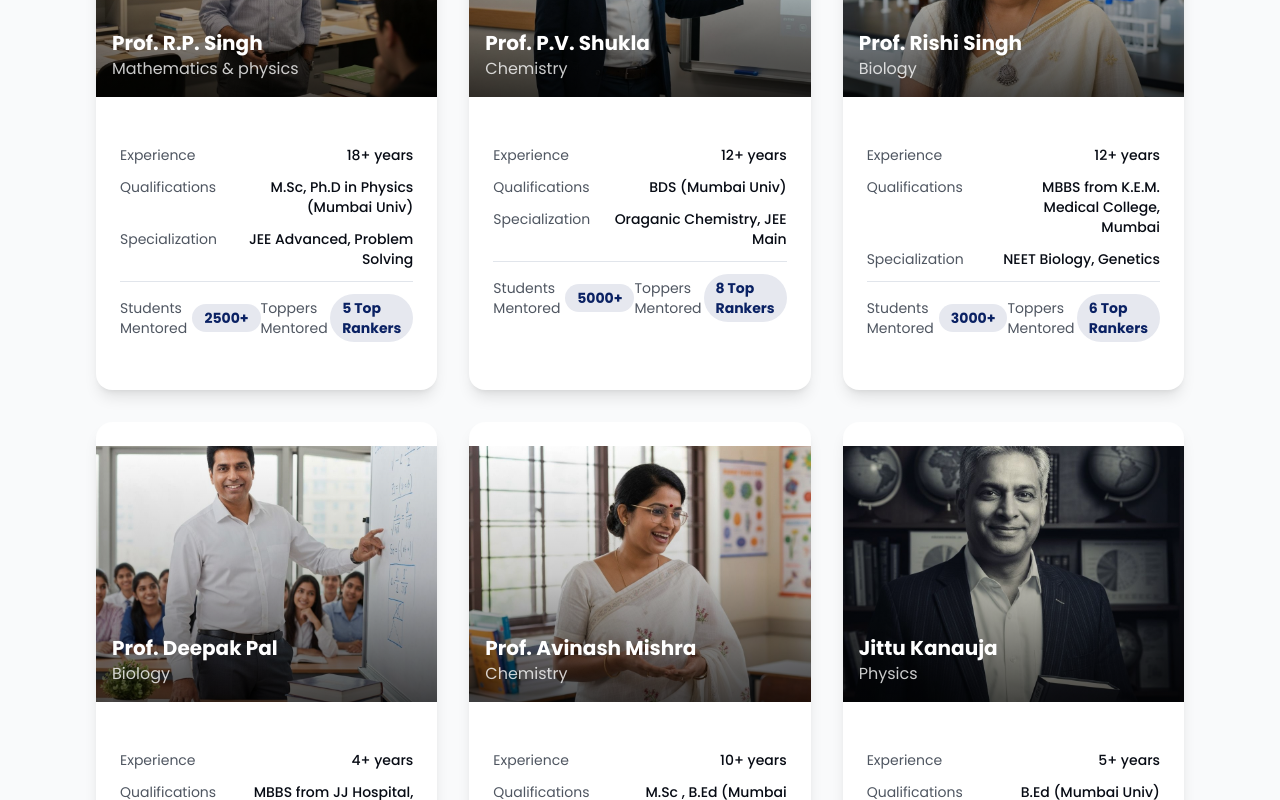
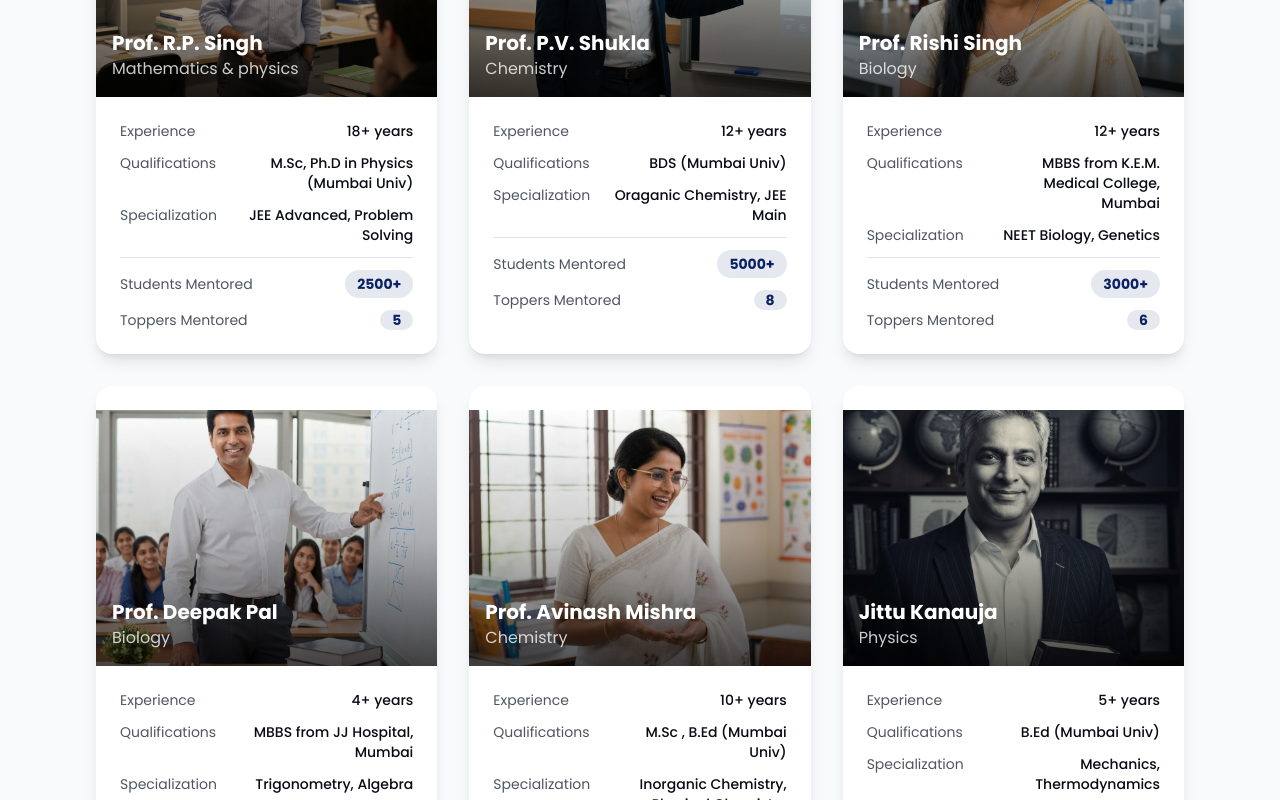
Before and after one commit to vishalbarai007/Momentum-Science-Academy, a Next.js app in the folder frontend/: page /faculty in a window 1280 px wide. Shown: the part 800-1600 px from the top of the page. Built offline with nearby package versions, Linux system fonts and the light colour scheme.

Commit message:
fixed Faculty.

```diff
--- a/frontend/app/faculty/page.tsx
+++ b/frontend/app/faculty/page.tsx
@@ -175,7 +175,7 @@ export default function FacultyPage() {
                       <p className="text-primary-foreground/80">{prof.subject}</p>
                     </div>
                   </div>
-                  <div className="p-6">
+                  <div className="px-6 py-0">
                     <div className="space-y-3 text-sm">
                       <div className="flex justify-between">
                         <span className="text-muted-foreground">Experience</span>
@@ -190,14 +190,18 @@ export default function FacultyPage() {
                         <span className="font-medium text-right max-w-[60%]">{prof.specialization}</span>
                       </div>
                       <div className="pt-3 border-t border-border flex justify-between items-center">
-                       <span className="text-muted-foreground">Students Mentored</span>
+                        <span className="text-muted-foreground">Students Mentored</span>
                         <span className="px-3 py-1 bg-primary/10 text-primary rounded-full font-bold">
                           {prof.students}
                         </span>
+
+                      </div>
+                      <div className="flex justify-between items-center">
                         <span className="text-muted-foreground">Toppers Mentored</span>
-                        <span className="px-3 py-1 bg-primary/10 text-primary rounded-full font-bold">
-                          {prof.toppers} Top Rankers
+                        <span className="px-3 bg-primary/10 text-primary rounded-full font-bold">
+                          {prof.toppers}
                         </span>
+
                       </div>
                     </div>
                   </div>
--- a/frontend/app/gallery/page.tsx
+++ b/frontend/app/gallery/page.tsx
@@ -141,7 +141,7 @@ const galleryData: GalleryItem[] = [
   },
 ]
 
-const years = ["All", "2024", "2023", "2022"]
+// const years = ["All", "2024", "2023", "2022"]
 const categories = ["All", "Events", "Achievements", "Academic", "Sports", "Infrastructure"]
 
 export default function GalleryPage() {
@@ -193,8 +193,8 @@ export default function GalleryPage() {
           <div className="flex flex-col md:flex-row gap-6 items-center justify-between">
             {/* Year Filter */}
             <div className="flex items-center gap-3">
-              <span className="text-sm font-medium text-muted-foreground">Year:</span>
-              <div className="flex gap-2">
+              {/* <span className="text-sm font-medium text-muted-foreground">Year:</span> */}
+              {/* <div className="flex gap-2">
                 {years.map((year) => (
                   <Button
                     key={year}
@@ -210,7 +210,7 @@ export default function GalleryPage() {
                     {year}
                   </Button>
                 ))}
-              </div>
+              </div> */}
             </div>
 
             {/* Category Filter */}
--- a/frontend/components/home/FacultyPreview.tsx
+++ b/frontend/components/home/FacultyPreview.tsx
@@ -8,30 +8,39 @@ const FacultyPreview = () => {
     const faculty = [
         {
             name: "Prof. R.P. Singh",
-            subject: "Mathematics & Physics",
-            exp: "18+ years",
-            qual: "M.Sc, Ph.D in Physics (Mumbai Univ)",
-            image: "/Faculty/RP-Singh.jpeg",
+            subject: "Mathematics & physics",
+            experience: "18+ years",
+            qualifications: "M.Sc, Ph.D in Physics (Mumbai Univ)",
+            specialization: "JEE Advanced, Problem Solving",
+            toppers: 5,
+            students: "2500+",
+            image: "/Faculty/RP.png",
         },
         {
             name: "Prof. P.V. Shukla",
             subject: "Chemistry",
-            exp: "12+ years",
-            qual: "BDS (Mumbai Univ)",
-            image: "/Faculty/PV-Shukla.jpeg",
+            experience: "12+ years",
+            qualifications: "BDS (Mumbai Univ)",
+            specialization: "Oraganic Chemistry, JEE Main",
+            toppers: 8,
+            students: "5000+",
+            image: "/professional-indian-male-professor-physics.jpg",
         },
         {
             name: "Prof. Rishi Singh",
             subject: "Biology",
-            exp: "12+ years",
-            qual: "MBBS from K.E.M. Medical College, Mumbai",
-            image: "/Faculty/Rishi-Singh.jpeg",
+            experience: "12+ years",
+            qualifications: "MBBS from K.E.M. Medical College, Mumbai",
+            specialization: "NEET Biology, Genetics",
+            toppers: 6,
+            students: "3000+",
+            image: "/professional-indian-female-professor-chemistry.jpg",
         },
     ]
 
     return (
         <div>
-            <section className="py-20 bg-background">
+            {/* <section className="py-20 bg-background">
                 <div className="max-w-7xl mx-auto px-4 md:px-8">
                     <div className="text-center mb-16">
                         <div className="inline-flex items-center gap-2 px-4 py-2 bg-primary/10 rounded-full text-primary text-sm font-medium mb-4">
@@ -47,7 +56,7 @@ const FacultyPreview = () => {
                     <div className="grid md:grid-cols-3 gap-8 stagger-children">
                         {faculty.map((prof, i) => (
                             <Card key={i} className="group overflow-hidden border-0 shadow-lg hover-lift">
-                                <div className="relative h-64 overflow-hidden">
+                                <div className="relative h-80 overflow-hidden">
                                     <img
                                         src={prof.image || "/placeholder.svg"}
                                         alt={prof.name}
@@ -85,6 +94,65 @@ const FacultyPreview = () => {
                     </div>
 
                 </div>
+            </section> */}
+
+            <section className="py-16">
+                <div className="max-w-6xl mx-auto px-4 md:px-8">
+                    <div className="grid md:grid-cols-2 lg:grid-cols-3 gap-8">
+                        {faculty.map((prof, i) => (
+                            <Card
+                                key={i}
+                                className="group overflow-hidden border-0 shadow-lg hover:shadow-xl transition-all duration-300"
+                                style={{ animationDelay: `${i * 0.1}s` }}
+                            >
+                                <div className="relative h-64 overflow-hidden">
+                                    <img
+                                        src={prof.image || "/placeholder.svg"}
+                                        alt={prof.name}
+                                        className="w-full h-full object-cover group-hover:scale-105 transition-transform duration-500"
+                                    />
+                                    <div className="absolute inset-0 bg-linear-to-t from-black/70 via-black/20 to-transparent" />
+                                    <div className="absolute bottom-4 left-4 right-4 text-white">
+                                        <h3 className="text-xl font-bold">{prof.name}</h3>
+                                        <p className="text-primary-foreground/80">{prof.subject}</p>
+                                    </div>
+                                </div>
+                                <div className="p-6">
+                                    <div className="space-y-3 text-sm">
+                                        <div className="flex justify-between">
+                                            <span className="text-muted-foreground">Experience</span>
+                                            <span className="font-medium">{prof.experience}</span>
+                                        </div>
+                                        <div className="flex justify-between">
+                                            <span className="text-muted-foreground">Qualifications</span>
+                                            <span className="font-medium text-right max-w-[60%]">{prof.qualifications}</span>
+                                        </div>
+                                        <div className="flex justify-between">
+                                            <span className="text-muted-foreground">Specialization</span>
+                                            <span className="font-medium text-right max-w-[60%]">{prof.specialization}</span>
+                                        </div>
+                                        <div className="pt-3 border-t border-border flex justify-between items-center">
+                                            <span className="text-muted-foreground">Students Mentored</span>
+                                            <span className="px-3 py-1 bg-primary/10 text-primary rounded-full font-bold">
+                                                {prof.students}
+                                            </span>
+
+                                        </div>
+                                         <div className="flex justify-between items-center">
+                                            <span className="text-muted-foreground">Toppers Mentored</span>
+                                            <span className="px-3 bg-primary/10 text-primary rounded-full font-bold">
+                                                {prof.toppers}
+                                            </span>
+
+                                        </div>
+
+
+                                    </div>
+                                </div>
+                            </Card>
+                        ))}
+                    </div>
+                </div>
             </section>
         </div>
     )
--- a/frontend/components/home/StatsSection.tsx
+++ b/frontend/components/home/StatsSection.tsx
@@ -10,7 +10,7 @@ const StatsSection = () => {
     const stats = [
         { target: 3000, label: "Students Mentored", suffix: "+" },
         { target: 9, label: "Years of Excellence", suffix: "+" },
-        { target: 95, label: "Success Rate", suffix: "%" },
+        { target: 99.9, label: "Success Rate", suffix: "%" },
         { target: 329, label: "Best JEE AIR", suffix: "" },
     ]
 
```
Also changed, not shown: frontend/components/public/landing-page.tsx (+7 -9 lines), frontend/public/Faculty/RP.png (added).
